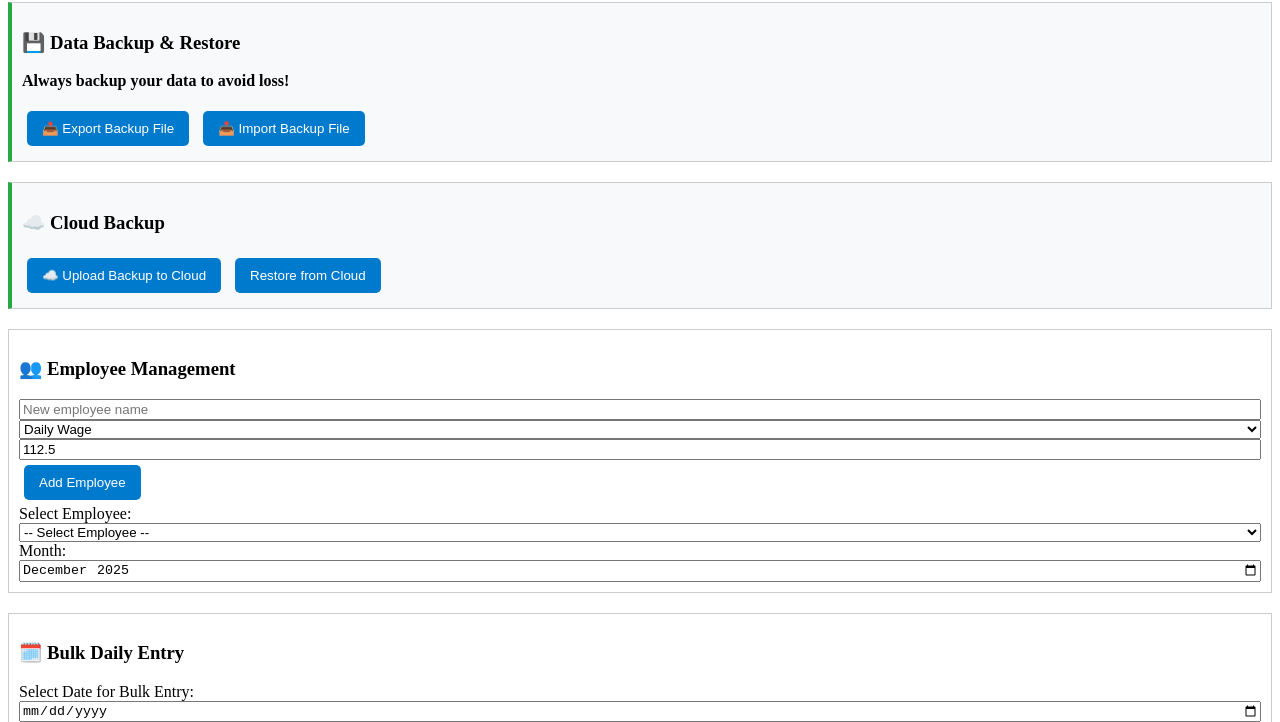
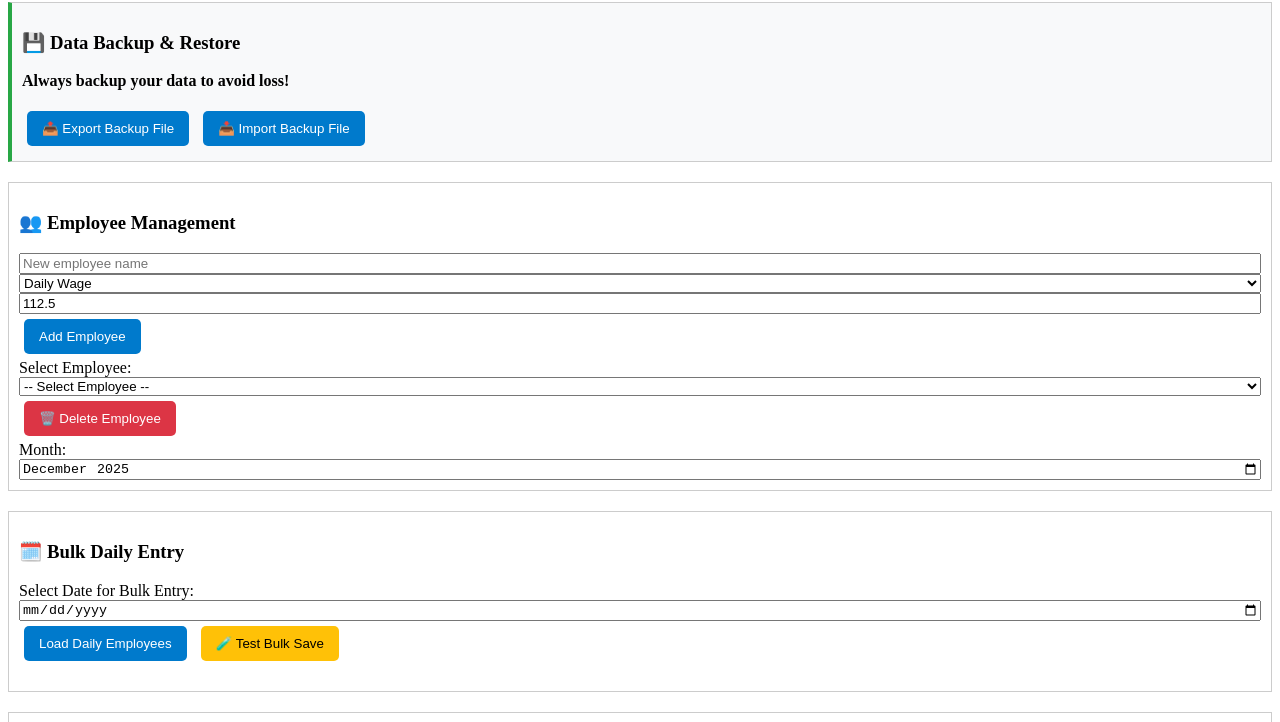
Before and after one commit to adhil948/salary-tracker-star-fitness, a plain HTML site: page index.html in a window 1280 px wide. Shown: the part 78-800 px from the top of the page. Drawn offline with Linux system fonts and the light colour scheme.

Commit message:
Enhance employee management features
Added monthly salary option for employee payment type and included a delete employee button.

```diff
--- a/index.html
+++ b/index.html
@@ -21,15 +21,6 @@
             </div>
         </div>
 
-<div class="section backup-section">
-  <h3>☁️ Cloud Backup</h3>
-  <button id="uploadCloudBtn">☁️ Upload Backup to Cloud</button>
-<!-- Make sure your button looks like this -->
-<button onclick="restoreFromCloud()" class="btn btn-info">
-  <i class="fas fa-cloud-download-alt"></i> Restore from Cloud
-</button>
-
-</div>
 
 
         <div class="section">
@@ -39,6 +30,8 @@
                 <select id="newEmployeePaymentType">
                     <option value="daily">Daily Wage</option>
                     <option value="piece">Piece Rate</option>
+                    <option value="monthly">Monthly Salary</option>
+
                 </select>
                 <input type="number" id="newEmployeeOTRate" placeholder="OT rate per hour" value="112.5" step="0.1">
                 <button onclick="addEmployee()">Add Employee</button>
@@ -50,6 +43,10 @@
                         <option value="">-- Select Employee --</option>
                     </select>
                 </label>
+                <button onclick="deleteEmployee()" style="background:#dc3545;">
+    🗑️ Delete Employee
+</button><br />
+
                 <label>Month: <input type="month" id="monthSelector"></label>
             </div>
         </div>
```
